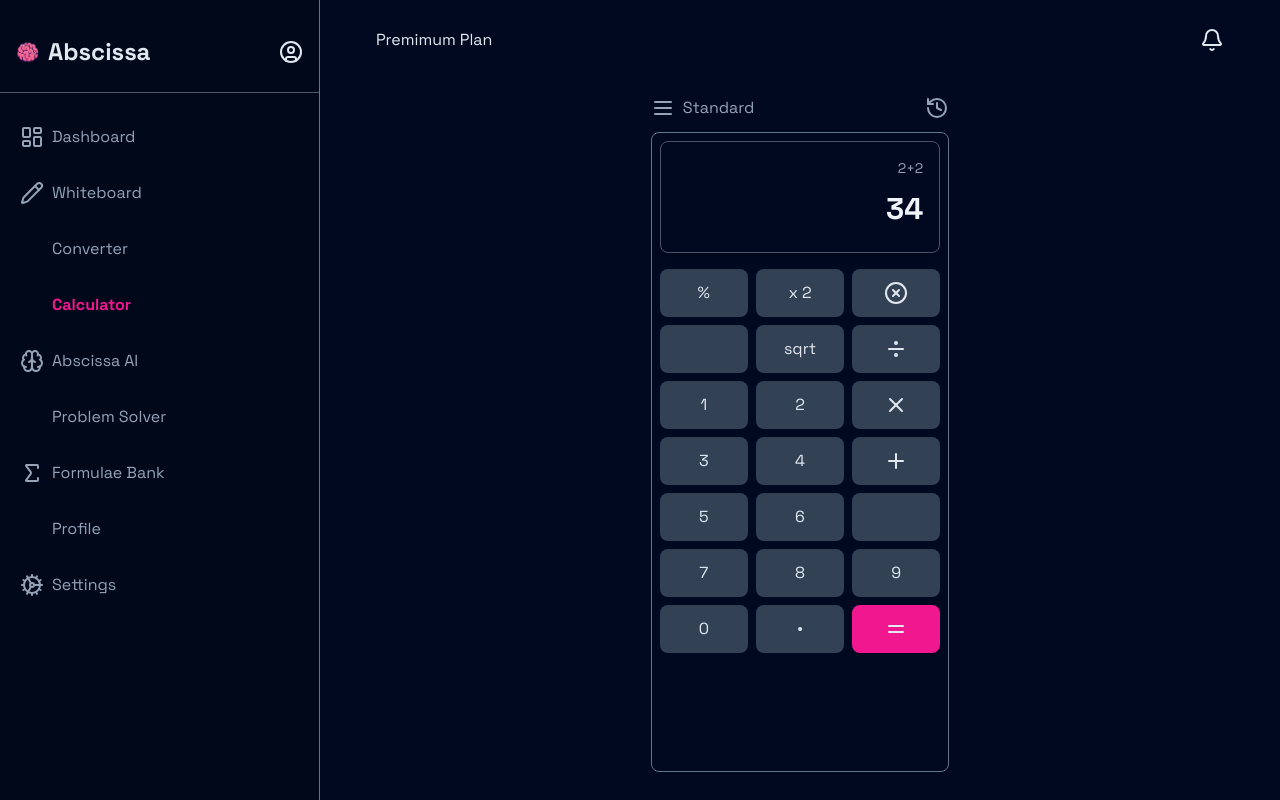
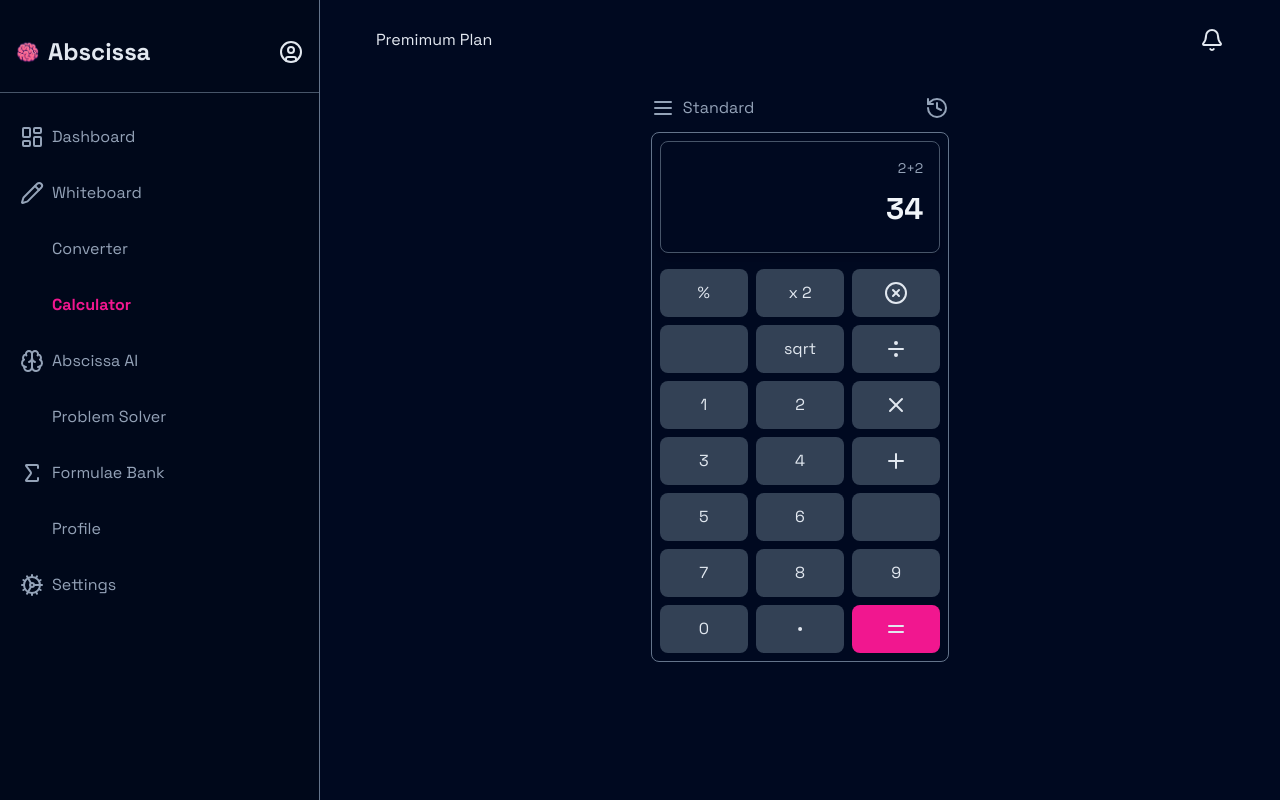
Before and after one commit to fisayo-dev/abscissa, a React (Vite) app in the folder frontend/: page /calculator in a window 1280 px wide. Built offline with nearby package versions, Linux system fonts and the light colour scheme; some icons are missing.

Commit message:
made the calculator height a max width of 80vh

```diff
--- a/frontend/src/pages/Private/Calculator.jsx
+++ b/frontend/src/pages/Private/Calculator.jsx
@@ -18,7 +18,7 @@ const Calculator = () => {
             <HistoryIcon className="h-6 w-6" />
           </div>
         </div>
-        <div className="h-[80vh] border-[0.12rem] rounded-lg border-slate-500 overflow-hidden">
+        <div className="max-h-[80vh] border-[0.12rem] rounded-lg border-slate-500 overflow-hidden">
           <div className="grid p-2 gap-4">
             <div className="w-full p-4 border shadow-md border-slate-600 h-[14vh] rounded-lg  justify-end text-right grid gap-1">
               <h2 className="text-sm  text-slate-400">2+2</h2>
```
